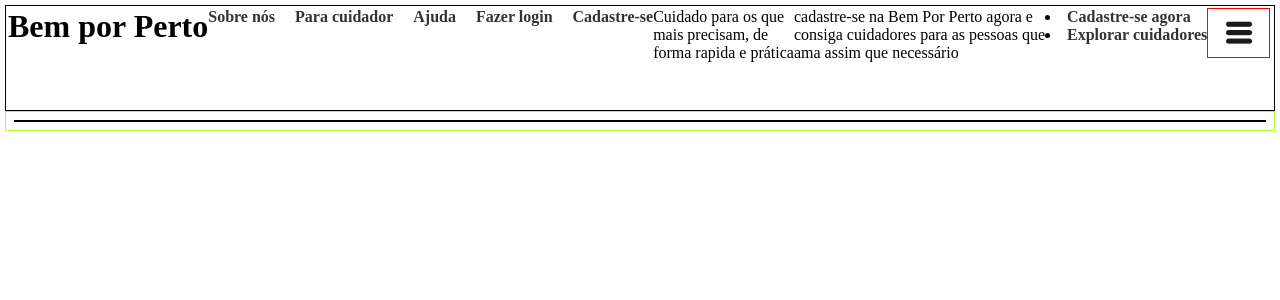
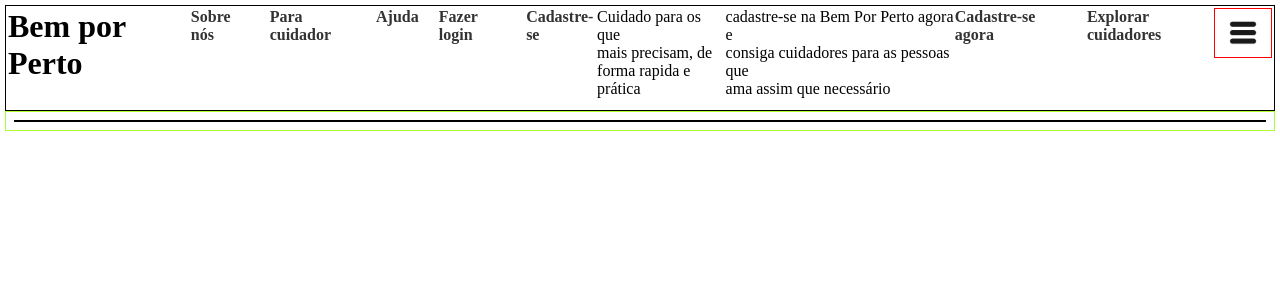
Before and after one commit to Pablo-FullStack-Dev/bem-por-perto, a Flask app: page /inicial in a window 1280 px wide. Shown: the top 300 px of the page. Run offline with Flask 3, Linux system fonts and the light colour scheme.

Commit message:
Update index.html

```diff
--- a/templates/index.html
+++ b/templates/index.html
@@ -22,11 +22,13 @@
                     <li><a href="{{ url_for('cadastro') }}">Cadastre-se</a></li>
                 </ul>
             </nav>
-            <p>Cuidado para os que<br> mais precisam, de<br>forma rapida e prática</p>
-            <p>cadastre-se na Bem Por Perto agora e<br>consiga cuidadores para as pessoas que<br>ama assim que necessário</p>
+            <p class="descri">Cuidado para os que<br> mais precisam, de<br>forma rapida e prática</p>
+            <p class="descricao">cadastre-se na Bem Por Perto agora e<br>consiga cuidadores para as pessoas que<br>ama assim que necessário</p>
             <nav>
-              <li><a href="{{ url_for('cadastro') }}">Cadastre-se agora</a></li>
-              <li><a href="{{ url_for('explorar') }}">Explorar cuidadores</a></li>
+                <ul>
+                  <li><a href="{{ url_for('cadastro') }}" class="btn-cadastro">Cadastre-se agora</a></li>
+                  <li><a href="{{ url_for('explorar') }}" class="btn-explorar">Explorar cuidadores</a></li>
+                </ul>
             </nav>
             <div class="container" id="espaco">
                <button type="button" id="menu" aria-controls="zona" aria-expanded="false" aria-label="Abrir menu"></button>
```
